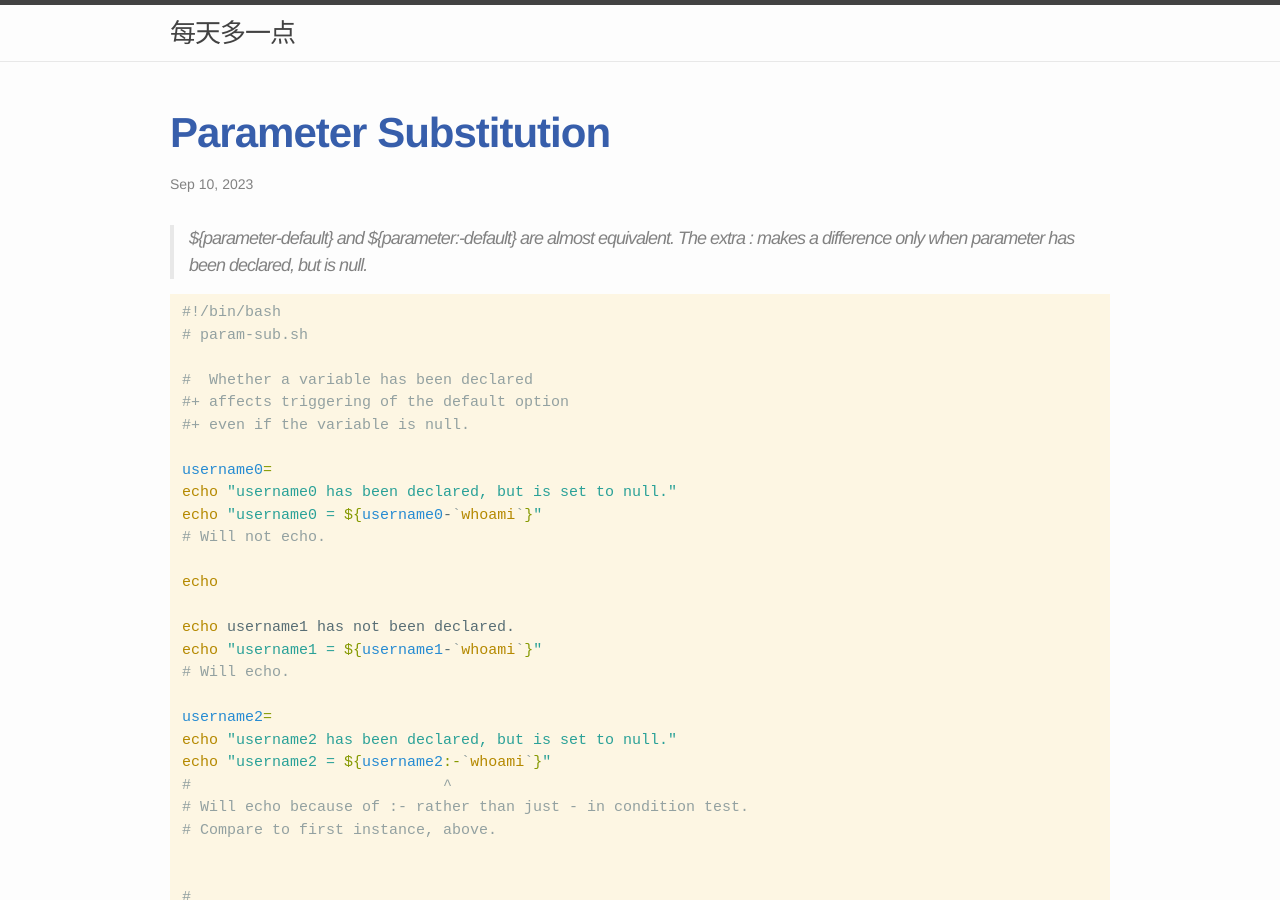
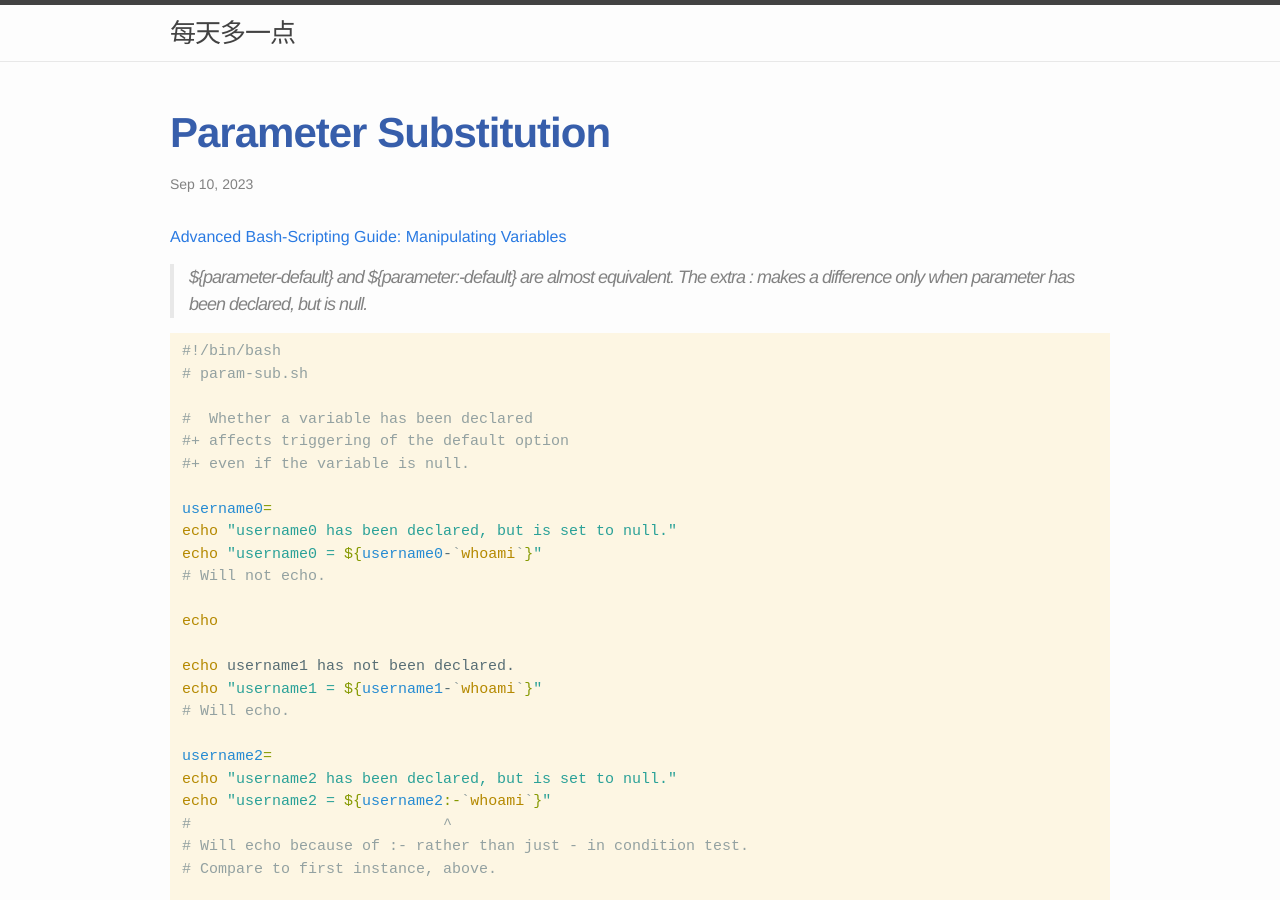
Before and after one commit to childe/gitcommit.today, a Jekyll site: the page built from _posts/2023-09-10-parameter-substitution.md, in a window 1280 px wide and 900 px high. Built offline with Jekyll 4.4.1, drawn with Linux system fonts in a browser that asks for light colours.

Commit message:
modified:   _posts/2023-09-10-parameter-substitution.md

```diff
--- a/_posts/2023-09-10-parameter-substitution.md
+++ b/_posts/2023-09-10-parameter-substitution.md
@@ -4,6 +4,7 @@ date: 2023-09-10T19:05:26+0800
 layout: post
 
 ---
+[Advanced Bash-Scripting Guide: Manipulating Variables](https://tldp.org/LDP/abs/html/parameter-substitution.html)
 
 > ${parameter-default} and ${parameter:-default} are almost equivalent. The extra : makes a difference only when parameter has been declared, but is null.
 
```
